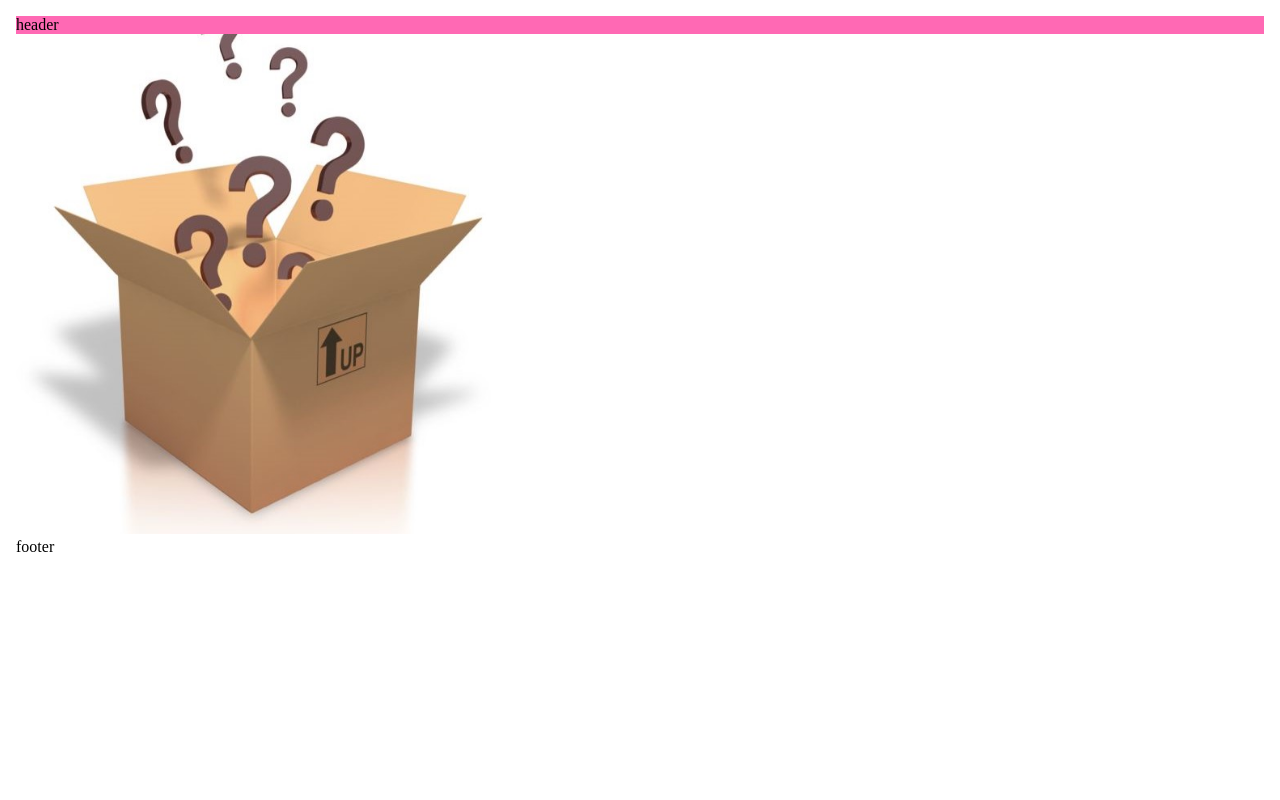
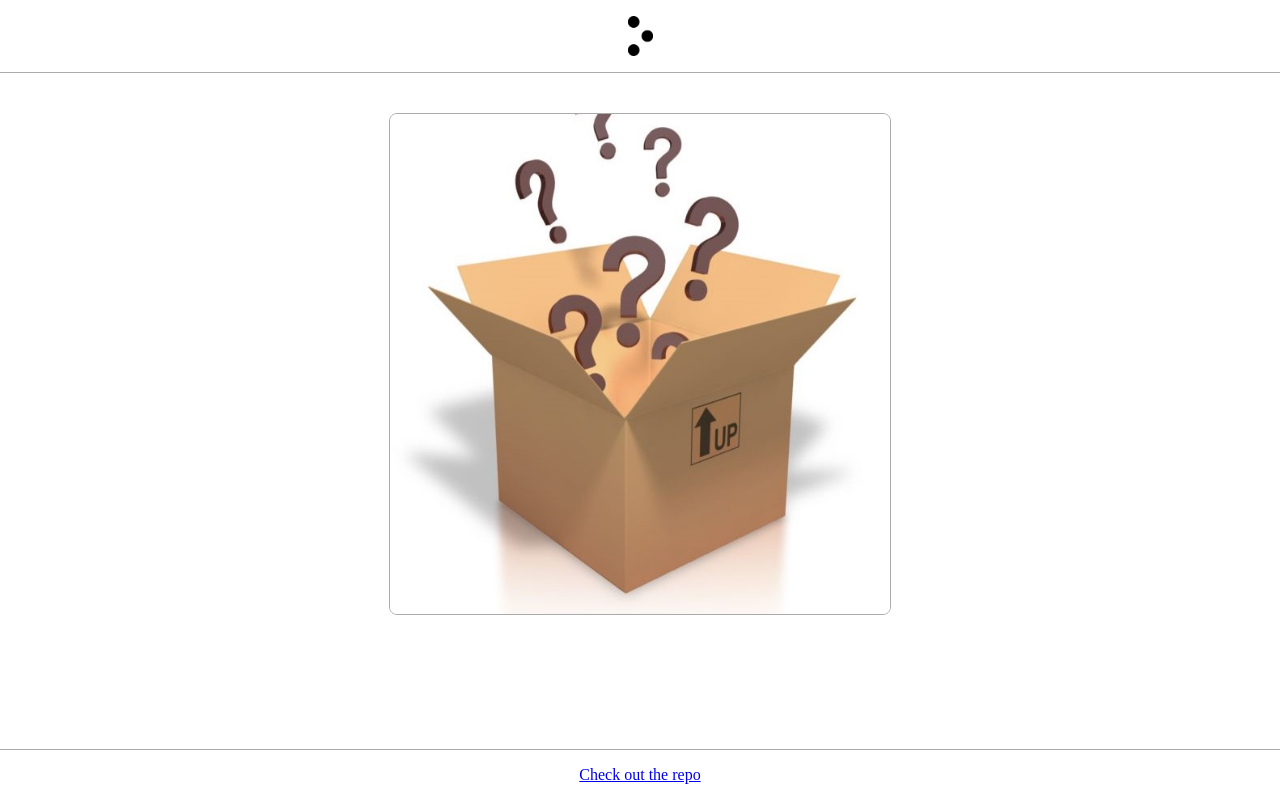
Before and after one commit to Louis-Matsika/fate, a Next.js app: page / in a window 1280 px wide. Built offline with nearby package versions, Linux system fonts and the light colour scheme.

Commit message:
add initial styles

```diff
--- a/src/app/index.styles.ts
+++ b/src/app/index.styles.ts
@@ -1,10 +1,8 @@
 import {css} from "@emotion/react";
-import {colours, spacings} from "#/themes/theme";
 
 export default {
-    div: () =>
+    appBody: () =>
         css({
-            backgroundColor: colours.CANVAS,
-            padding: spacings.FULL,
+            margin: 0,
         }),
 };
--- a/src/app/layout.tsx
+++ b/src/app/layout.tsx
@@ -1,5 +1,7 @@
-// import type { Metadata } from "next";
-import React from 'react';
+"use client";
+/** @jsxImportSource @emotion/react */
+
+import styles from "./index.styles";
 
 export default function RootLayout({
     children,
@@ -8,9 +10,7 @@ export default function RootLayout({
 }>) {
     return (
         <html lang="en">
-      <body>
-        {children}
-      </body>
+            <body css={styles.appBody}>{children}</body>
         </html>
     );
 }
--- a/src/app/page.tsx
+++ b/src/app/page.tsx
@@ -1,21 +1,17 @@
-'use client';
+"use client";
 /** @jsxImportSource @emotion/react */
 
 import Header from "#/components/Header/Header";
 import Frame from "#/components/Frame/Frame";
 import Footer from "#/components/Footer/Footer";
 
-import styles from "./index.styles";
-
 const Home = () => {
     return (
-
-      <div css={styles.div}>
+        <div>
             <Header />
             <Frame />
             <Footer />
         </div>
-
     );
 };
 
--- a/src/components/Footer/Footer.tsx
+++ b/src/components/Footer/Footer.tsx
@@ -1,10 +1,14 @@
-import React from 'react';
+"use client";
+/** @jsxImportSource @emotion/react */
 
-const Footer =()=>{
-    return(
-    <footer>
-        footer
-    </footer>);
-}
+import styles from "./index.styles";
+
+const Footer = () => {
+    return (
+        <footer css={styles.footer}>
+            <a href="https://github.com/Louis-Matsika/fate">Check out the repo</a>
+        </footer>
+    );
+};
 
 export default Footer;
--- /dev/null
+++ b/src/components/Footer/index.styles.ts
@@ -0,0 +1,15 @@
+import {css} from "@emotion/react";
+import {colours, spacings} from "#/themes/theme";
+
+export default {
+    footer: () =>
+        css({
+            display: "flex",
+            justifyContent: "center",
+            borderTop: `1px solid ${colours.NARDOGREY}`,
+            padding: `${spacings.DOUBLE} 0 ${spacings.DOUBLE} 0`,
+            position: "absolute",
+            bottom: 0,
+            width: "100%",
+        }),
+};
--- a/src/components/Frame/Frame.tsx
+++ b/src/components/Frame/Frame.tsx
@@ -1,16 +1,15 @@
-import React from "react";
+"use client";
+/** @jsxImportSource @emotion/react */
 
 import Image from "next/image";
+import styles from "./index.styles";
 
 const Frame = () => {
-  return (
-    <Image
-      src="/test-img.jpg"
-      width={500}
-      height={500}
-      alt="Picture of the author"
-    />
-  );
+    return (
+        <div css={styles.frameContainer}>
+            <Image css={styles.art} src="/test-img.jpg" width={500} height={500} alt="Picture of the author" />
+        </div>
+    );
 };
 
 export default Frame;
--- /dev/null
+++ b/src/components/Frame/index.styles.ts
@@ -0,0 +1,16 @@
+import {css} from "@emotion/react";
+import {colours, spacings} from "#/themes/theme";
+
+export default {
+    frameContainer: () =>
+        css({
+            display: "flex",
+            justifyContent: "center",
+            margin: `${spacings.QUINTUPLE}`,
+        }),
+    art: () =>
+        css({
+            border: `1px solid ${colours.NARDOGREY}`,
+            borderRadius: `${spacings.FULL}`,
+        }),
+};
--- a/src/components/Header/Header.tsx
+++ b/src/components/Header/Header.tsx
@@ -1,10 +1,14 @@
-'use client'
+"use client";
 /** @jsxImportSource @emotion/react */
 
 import styles from "./index.styles";
 
 const Header = () => {
-  return <div css={styles.div}>header</div>;
+    return (
+        <header css={styles.header}>
+            <img css={styles.omoBrand} src="/OMOlogo.png" alt="OMOcloud logo" />
+        </header>
+    );
 };
 
 export default Header;
--- a/src/components/Header/index.styles.ts
+++ b/src/components/Header/index.styles.ts
@@ -1,12 +1,16 @@
-import { css } from '@emotion/react';
+import {css} from "@emotion/react";
+import {pictureWidths, colours, spacings} from "#/themes/theme";
 
 export default {
-    div: () =>
-      css({
-        justifyContent: 'center',
-        backgroundColor: 'hotpink',
-        '&:hover': {
-          color: 'lightgreen'
-        }
-      }),
-    }
+    header: () =>
+        css({
+            display: "flex",
+            justifyContent: "center",
+            borderBottom: `1px solid ${colours.NARDOGREY}`,
+            padding: `${spacings.DOUBLE} 0 ${spacings.DOUBLE} 0`,
+        }),
+    omoBrand: () =>
+        css({
+            width: `${pictureWidths.ICON_SMALL}`,
+        }),
+};
--- a/src/themes/theme.ts
+++ b/src/themes/theme.ts
@@ -3,8 +3,8 @@ import pixelsToRem from "#/utilities/pixelsToRem";
 export const colours = {
     SYSTEMBLUE: "#0E53F3",
     MIDNIGHT: "#010101",
-    NARDOGREY: "#5F5F5F",
-    CANVAS: "#FFF",
+    NARDOGREY: "#AAAAAA",
+    CANVAS: "#FFFFFF",
 };
 
 const FULL = pixelsToRem(8);
@@ -33,10 +33,18 @@ export const breakpoints = {
     GROUP_3_COMPUTER: "1000px",
 };
 
+export const pictureWidths = {
+    ICON_SMALL: "25px",
+    ICON_MEDIUM: "50px",
+    ICON_LARGE: "75px",
+    PICTURE_MAIN: "400px",
+};
+
 const theme = {
     colours,
     spacings,
     breakpoints,
+    pictureWidths,
 };
 
 export default theme;
```
Also changed, not shown: public/OMOlogo.png (added). Lines whose indentation alone changed are shown as unchanged.
